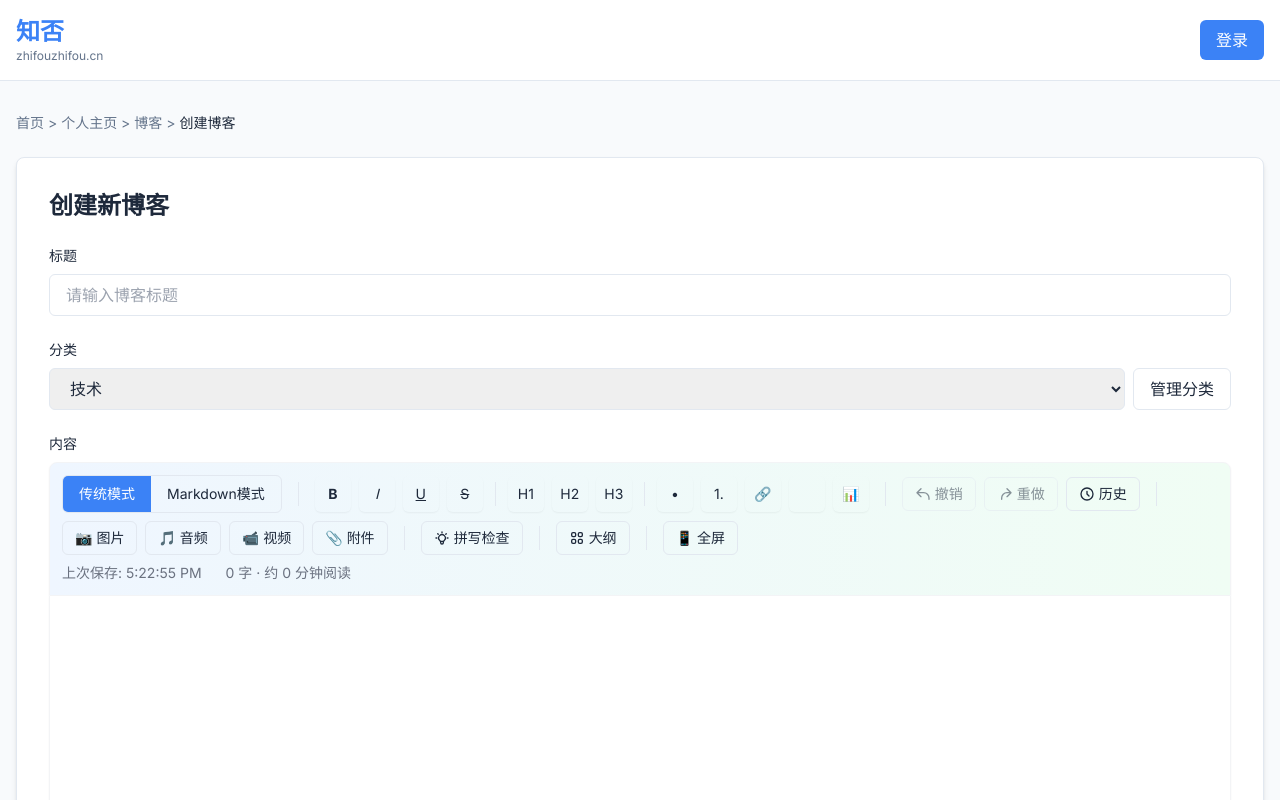
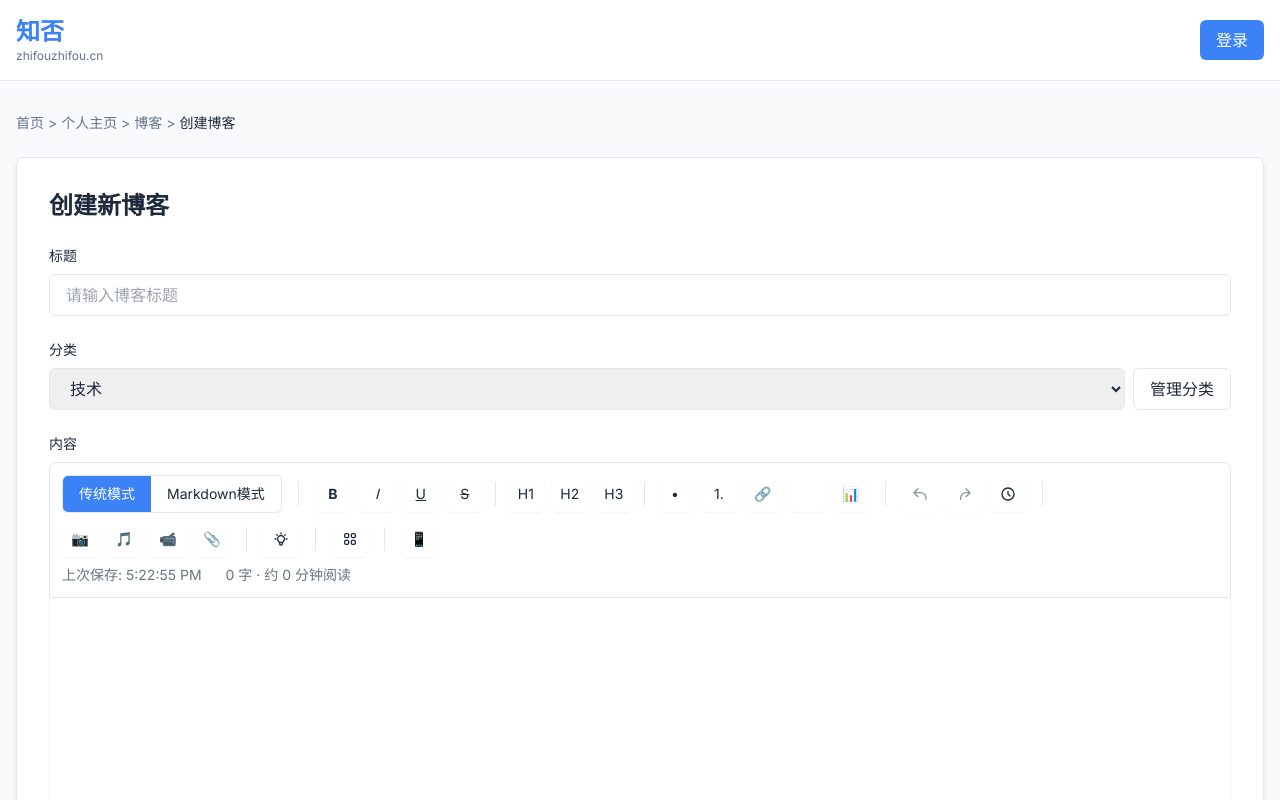
Before and after one commit to some-side-project/zhifou, a Next.js app: page /1/blogs/create in a window 1280 px wide. Shown: the top 800 px of the page. Built offline with nearby package versions, Linux system fonts and the light colour scheme.

Commit message:
修复RichTextEditor类型错误并优化样式

```diff
--- a/src/components/RichTextEditor.tsx
+++ b/src/components/RichTextEditor.tsx
@@ -1036,7 +1036,7 @@ export default function RichTextEditor({
       {!isFullscreen && (
         <>
           {/* 工具栏 */}
-          <div className="bg-gradient-to-r from-blue-50 to-green-50 border border-gray-100 rounded-t-lg p-3 flex flex-wrap items-center gap-2 shadow-sm">
+          <div className="bg-white border border-border rounded-t-lg p-3 flex flex-wrap items-center gap-2 shadow-sm">
             {/* 移动端菜单按钮 */}
             <div className="md:hidden">
               <button
@@ -1071,10 +1071,10 @@ export default function RichTextEditor({
             </div>
             {/* 工具栏选项 - 桌面端始终显示，移动端仅在菜单打开时显示 */}
             <div
-              className={`flex flex-wrap items-center gap-2 ${
-                mobileMenuOpen ? "block" : "hidden"
-              } md:flex`}
-            >
+                className={`flex flex-wrap items-center gap-2 p-2 bg-white rounded-lg shadow-sm ${
+                  mobileMenuOpen ? "block" : "hidden"
+                } md:flex md:bg-transparent md:shadow-none md:p-0`}
+              >
               {/* 模式切换 */}
               <div className="flex border border-border rounded-md overflow-hidden">
                 <button
@@ -1127,7 +1127,7 @@ export default function RichTextEditor({
                 <button
                   type="button"
                   onClick={() => handleFormat("bold")}
-                  className="flex items-center justify-center w-9 h-9 rounded-md text-sm hover:bg-white transition-colors shadow-sm"
+                  className="flex items-center justify-center w-9 h-9 rounded-md text-sm hover:bg-white transition-all duration-300 shadow-sm hover:shadow-md hover:-translate-y-0.5"
                   title="加粗"
                 >
                   <strong>B</strong>
@@ -1135,7 +1135,7 @@ export default function RichTextEditor({
                 <button
                   type="button"
                   onClick={() => handleFormat("italic")}
-                  className="flex items-center justify-center w-9 h-9 rounded-md text-sm hover:bg-white transition-colors shadow-sm"
+                  className="flex items-center justify-center w-9 h-9 rounded-md text-sm hover:bg-white transition-all duration-300 shadow-sm hover:shadow-md hover:-translate-y-0.5"
                   title="斜体"
                 >
                   <em>I</em>
@@ -1143,7 +1143,7 @@ export default function RichTextEditor({
                 <button
                   type="button"
                   onClick={() => handleFormat("underline")}
-                  className="flex items-center justify-center w-9 h-9 rounded-md text-sm hover:bg-white transition-colors shadow-sm"
+                  className="flex items-center justify-center w-9 h-9 rounded-md text-sm hover:bg-white transition-all duration-300 shadow-sm hover:shadow-md hover:-translate-y-0.5"
                   title="下划线"
                 >
                   <u>U</u>
@@ -1151,7 +1151,7 @@ export default function RichTextEditor({
                 <button
                   type="button"
                   onClick={() => handleFormat("strikethrough")}
-                  className="flex items-center justify-center w-9 h-9 rounded-md text-sm hover:bg-white transition-colors shadow-sm"
+                  className="flex items-center justify-center w-9 h-9 rounded-md text-sm hover:bg-white transition-all duration-300 shadow-sm hover:shadow-md hover:-translate-y-0.5"
                   title="删除线"
                 >
                   <span style={{ textDecoration: "line-through" }}>S</span>
@@ -1160,7 +1160,7 @@ export default function RichTextEditor({
                 <button
                   type="button"
                   onClick={() => handleFormat("h1")}
-                  className="flex items-center justify-center w-9 h-9 rounded-md text-sm hover:bg-white transition-colors shadow-sm"
+                  className="flex items-center justify-center w-9 h-9 rounded-md text-sm hover:bg-white transition-all duration-300 shadow-sm hover:shadow-md hover:-translate-y-0.5"
                   title="一级标题"
                 >
                   H1
@@ -1168,7 +1168,7 @@ export default function RichTextEditor({
                 <button
                   type="button"
                   onClick={() => handleFormat("h2")}
-                  className="flex items-center justify-center w-9 h-9 rounded-md text-sm hover:bg-white transition-colors shadow-sm"
+                  className="flex items-center justify-center w-9 h-9 rounded-md text-sm hover:bg-white transition-all duration-300 shadow-sm hover:shadow-md hover:-translate-y-0.5"
                   title="二级标题"
                 >
                   H2
@@ -1176,7 +1176,7 @@ export default function RichTextEditor({
                 <button
                   type="button"
                   onClick={() => handleFormat("h3")}
-                  className="flex items-center justify-center w-9 h-9 rounded-md text-sm hover:bg-white transition-colors shadow-sm"
+                  className="flex items-center justify-center w-9 h-9 rounded-md text-sm hover:bg-white transition-all duration-300 shadow-sm hover:shadow-md hover:-translate-y-0.5"
                   title="三级标题"
                 >
                   H3
@@ -1185,7 +1185,7 @@ export default function RichTextEditor({
                 <button
                   type="button"
                   onClick={() => handleFormat("ul")}
-                  className="flex items-center justify-center w-9 h-9 rounded-md text-sm hover:bg-white transition-colors shadow-sm"
+                  className="flex items-center justify-center w-9 h-9 rounded-md text-sm hover:bg-white transition-all duration-300 shadow-sm hover:shadow-md hover:-translate-y-0.5"
                   title="无序列表"
                 >
                   •
@@ -1193,7 +1193,7 @@ export default function RichTextEditor({
                 <button
                   type="button"
                   onClick={() => handleFormat("ol")}
-                  className="flex items-center justify-center w-9 h-9 rounded-md text-sm hover:bg-white transition-colors shadow-sm"
+                  className="flex items-center justify-center w-9 h-9 rounded-md text-sm hover:bg-white transition-all duration-300 shadow-sm hover:shadow-md hover:-translate-y-0.5"
                   title="有序列表"
                 >
                   1.
@@ -1201,7 +1201,7 @@ export default function RichTextEditor({
                 <button
                   type="button"
                   onClick={() => handleFormat("link")}
-                  className="flex items-center justify-center w-9 h-9 rounded-md text-sm hover:bg-white transition-colors shadow-sm"
+                  className="flex items-center justify-center w-9 h-9 rounded-md text-sm hover:bg-white transition-all duration-300 shadow-sm hover:shadow-md hover:-translate-y-0.5"
                   title="插入链接"
                 >
                   🔗
@@ -1209,7 +1209,7 @@ export default function RichTextEditor({
                 <button
                   type="button"
                   onClick={() => handleFormat("code")}
-                  className="flex items-center justify-center w-9 h-9 rounded-md text-sm hover:bg-white transition-colors shadow-sm"
+                  className="flex items-center justify-center w-9 h-9 rounded-md text-sm hover:bg-white transition-all duration-300 shadow-sm hover:shadow-md hover:-translate-y-0.5"
                   title="代码块"
                 >
                   {}
@@ -1217,7 +1217,7 @@ export default function RichTextEditor({
                 <button
                   type="button"
                   onClick={() => handleFormat("table")}
-                  className="flex items-center justify-center w-9 h-9 rounded-md text-sm hover:bg-white transition-colors shadow-sm"
+                  className="flex items-center justify-center w-9 h-9 rounded-md text-sm hover:bg-white transition-all duration-300 shadow-sm hover:shadow-md hover:-translate-y-0.5"
                   title="插入表格"
                 >
                   📊
@@ -1233,7 +1233,7 @@ export default function RichTextEditor({
                   type="button"
                   onClick={undo}
                   disabled={historyIndex <= 0}
-                  className="flex items-center gap-1 px-3 py-1.5 border border-border rounded-md text-sm hover:bg-muted transition-colors disabled:opacity-50 disabled:cursor-not-allowed"
+                  className="flex items-center justify-center w-9 h-9 rounded-md text-sm hover:bg-white transition-all duration-300 disabled:opacity-50 disabled:cursor-not-allowed shadow-sm hover:shadow-md hover:-translate-y-0.5"
                   title="撤销"
                 >
                   <svg
@@ -1249,13 +1249,12 @@ export default function RichTextEditor({
                       d="M3 10h10a8 8 0 018 8v2M3 10l6 6m-6-6l6-6"
                     />
                   </svg>
-                  撤销
                 </button>
                 <button
                   type="button"
                   onClick={redo}
                   disabled={historyIndex >= history.length - 1}
-                  className="flex items-center gap-1 px-3 py-1.5 border border-border rounded-md text-sm hover:bg-muted transition-colors disabled:opacity-50 disabled:cursor-not-allowed"
+                  className="flex items-center justify-center w-9 h-9 rounded-md text-sm hover:bg-white transition-all duration-300 disabled:opacity-50 disabled:cursor-not-allowed shadow-sm hover:shadow-md hover:-translate-y-0.5"
                   title="重做"
                 >
                   <svg
@@ -1271,12 +1270,11 @@ export default function RichTextEditor({
                       d="M21 10h-6a8 8 0 00-8 8v2M21 10l-6-6m6 6l-6 6"
                     />
                   </svg>
-                  重做
                 </button>
                 <button
                   type="button"
                   onClick={() => setShowHistory(!showHistory)}
-                  className="flex items-center gap-1 px-3 py-1.5 border border-border rounded-md text-sm hover:bg-muted transition-colors"
+                  className="flex items-center justify-center w-9 h-9 rounded-md text-sm hover:bg-white transition-all duration-300 shadow-sm hover:shadow-md hover:-translate-y-0.5"
                   title="版本历史"
                 >
                   <svg
@@ -1292,7 +1290,6 @@ export default function RichTextEditor({
                       d="M12 8v4l3 3m6-3a9 9 0 11-18 0 9 9 0 0118 0z"
                     />
                   </svg>
-                  历史
                 </button>
               </div>
 
@@ -1301,8 +1298,8 @@ export default function RichTextEditor({
 
               {/* 媒体上传 */}
               <div className="flex items-center gap-2">
-                <label className="flex items-center gap-1 px-3 py-1.5 border border-border rounded-md text-sm cursor-pointer hover:bg-muted transition-colors">
-                  📷 图片
+                <label className="flex items-center justify-center w-9 h-9 rounded-md text-sm cursor-pointer hover:bg-white transition-all duration-300 shadow-sm hover:shadow-md hover:-translate-y-0.5">
+                  📷
                   <input
                     type="file"
                     accept="image/*"
@@ -1311,8 +1308,8 @@ export default function RichTextEditor({
                     disabled={uploading}
                   />
                 </label>
-                <label className="flex items-center gap-1 px-3 py-1.5 border border-border rounded-md text-sm cursor-pointer hover:bg-muted transition-colors">
-                  🎵 音频
+                <label className="flex items-center justify-center w-9 h-9 rounded-md text-sm cursor-pointer hover:bg-white transition-all duration-300 shadow-sm hover:shadow-md hover:-translate-y-0.5">
+                  🎵
                   <input
                     type="file"
                     accept="audio/*"
@@ -1321,8 +1318,8 @@ export default function RichTextEditor({
                     disabled={uploading}
                   />
                 </label>
-                <label className="flex items-center gap-1 px-3 py-1.5 border border-border rounded-md text-sm cursor-pointer hover:bg-muted transition-colors">
-                  📹 视频
+                <label className="flex items-center justify-center w-9 h-9 rounded-md text-sm cursor-pointer hover:bg-white transition-all duration-300 shadow-sm hover:shadow-md hover:-translate-y-0.5">
+                  📹
                   <input
                     type="file"
                     accept="video/*"
@@ -1331,8 +1328,8 @@ export default function RichTextEditor({
                     disabled={uploading}
                   />
                 </label>
-                <label className="flex items-center gap-1 px-3 py-1.5 border border-border rounded-md text-sm cursor-pointer hover:bg-muted transition-colors">
-                  📎 附件
+                <label className="flex items-center justify-center w-9 h-9 rounded-md text-sm cursor-pointer hover:bg-white transition-all duration-300 shadow-sm hover:shadow-md hover:-translate-y-0.5">
+                  📎
                   <input
                     type="file"
                     className="hidden"
@@ -1349,10 +1346,10 @@ export default function RichTextEditor({
               <button
                 type="button"
                 onClick={() => setSpellCheckEnabled(!spellCheckEnabled)}
-                className={`flex items-center gap-1 px-3 py-1.5 border border-border rounded-md text-sm transition-colors ${
+                className={`flex items-center justify-center w-9 h-9 rounded-md text-sm transition-all duration-300 shadow-sm hover:shadow-md hover:-translate-y-0.5 ${
                   spellCheckEnabled
                     ? "bg-primary text-white"
-                    : "text-foreground hover:bg-muted"
+                    : "text-foreground hover:bg-white"
                 }`}
                 title="拼写检查"
               >
@@ -1369,7 +1366,6 @@ export default function RichTextEditor({
                     d="M9.663 17h4.673M12 3v1m6.364 1.636l-.707.707M21 12h-1M4 12H3m3.343-5.657l-.707-.707m2.828 9.9a5 5 0 117.072 0l-.548.547A3.374 3.374 0 0014 18.469V19a2 2 0 11-4 0v-.531c0-.895-.356-1.754-.988-2.386l-.548-.547z"
                   />
                 </svg>
-                拼写检查
               </button>
 
               {/* 分隔线 */}
@@ -1379,10 +1375,10 @@ export default function RichTextEditor({
               <button
                 type="button"
                 onClick={() => setShowOutline(!showOutline)}
-                className={`flex items-center gap-1 px-3 py-1.5 border border-border rounded-md text-sm transition-colors ${
+                className={`flex items-center justify-center w-9 h-9 rounded-md text-sm transition-all duration-300 shadow-sm hover:shadow-md hover:-translate-y-0.5 ${
                   showOutline
                     ? "bg-primary text-white"
-                    : "text-foreground hover:bg-muted"
+                    : "text-foreground hover:bg-white"
                 }`}
                 title="内容大纲"
               >
@@ -1399,7 +1395,6 @@ export default function RichTextEditor({
                     d="M4 6a2 2 0 012-2h2a2 2 0 012 2v2a2 2 0 01-2 2H6a2 2 0 01-2-2V6zM14 6a2 2 0 012-2h2a2 2 0 012 2v2a2 2 0 01-2 2h-2a2 2 0 01-2-2V6zM4 16a2 2 0 012-2h2a2 2 0 012 2v2a2 2 0 01-2 2H6a2 2 0 01-2-2v-2zM14 16a2 2 0 012-2h2a2 2 0 012 2v2a2 2 0 01-2 2h-2a2 2 0 01-2-2v-2z"
                   />
                 </svg>
-                大纲
               </button>
 
               {/* 分隔线 */}
@@ -1409,10 +1404,10 @@ export default function RichTextEditor({
               <button
                 type="button"
                 onClick={toggleFullscreen}
-                className="flex items-center gap-1 px-3 py-1.5 border border-border rounded-md text-sm hover:bg-muted transition-colors"
+                className="flex items-center justify-center w-9 h-9 rounded-md text-sm hover:bg-white transition-all duration-300 shadow-sm hover:shadow-md hover:-translate-y-0.5"
                 title={isFullscreen ? "退出全屏" : "全屏"}
               >
-                📱 全屏
+                📱
               </button>
 
             </div>
@@ -1463,10 +1458,10 @@ export default function RichTextEditor({
           </div>
 
           {/* 编辑区域 */}
-          <div className="border-x border-b border-gray-100 rounded-b-lg min-h-[300px] md:min-h-[500px] flex bg-white shadow-sm">
+          <div className="border-x border-b border-gray-100 rounded-b-lg min-h-[300px] sm:min-h-[400px] md:min-h-[500px] flex bg-white shadow-sm">
             {/* 大纲侧边栏 */}
             {showOutline && (
-              <div className="w-64 border-r border-gray-100 bg-gray-50 p-4 overflow-auto">
+              <div className="w-48 sm:w-56 md:w-64 border-r border-gray-100 bg-gray-50 p-4 overflow-auto">
                 <h3 className="text-sm font-semibold mb-3 text-gray-700">内容大纲</h3>
                 {outlineItems.length > 0 ? (
                   <ul className="space-y-1">
@@ -1484,7 +1479,7 @@ export default function RichTextEditor({
                               if (headings[index]) {
                                 headings[index].scrollIntoView({ behavior: 'smooth' });
                                 // 聚焦到标题
-                                headings[index].focus();
+                                (headings[index] as HTMLElement).focus();
                               }
                             }
                           }}
@@ -1514,12 +1509,13 @@ export default function RichTextEditor({
                     onClick={(e) => {
                       const target = e.target as HTMLElement;
                       if (target.tagName === "IMG") {
-                        setSelectedImage(target as HTMLImageElement);
-                        setImageAlt(target.alt || "");
-                        setImageWidth(target.style.width || "100%");
+                        const imgTarget = target as HTMLImageElement;
+                        setSelectedImage(imgTarget);
+                        setImageAlt(imgTarget.alt || "");
+                        setImageWidth(imgTarget.style.width || "100%");
                         // 检测当前对齐方式
-                        const marginLeft = target.style.marginLeft;
-                        const marginRight = target.style.marginRight;
+                        const marginLeft = imgTarget.style.marginLeft;
+                        const marginRight = imgTarget.style.marginRight;
                         if (marginLeft === "0" && marginRight === "auto") {
                           setImageAlignment("left");
                         } else if (
@@ -1586,6 +1582,9 @@ export default function RichTextEditor({
                             lineHeight: "1.8",
                             color: "#333333",
                             fontFamily: "-apple-system, BlinkMacSystemFont, 'Segoe UI', Roboto, 'Helvetica Neue', Arial, sans-serif",
+                            backgroundColor: "#f9fafb",
+                            padding: "1rem",
+                            borderRadius: "8px",
                           }}
                         />
                       </div>
@@ -1724,12 +1723,13 @@ export default function RichTextEditor({
                   onClick={(e) => {
                     const target = e.target as HTMLElement;
                     if (target.tagName === "IMG") {
-                      setSelectedImage(target as HTMLImageElement);
-                      setImageAlt(target.alt || "");
-                      setImageWidth(target.style.width || "100%");
+                      const imgTarget = target as HTMLImageElement;
+                      setSelectedImage(imgTarget);
+                      setImageAlt(imgTarget.alt || "");
+                      setImageWidth(imgTarget.style.width || "100%");
                       // 检测当前对齐方式
-                      const marginLeft = target.style.marginLeft;
-                      const marginRight = target.style.marginRight;
+                      const marginLeft = imgTarget.style.marginLeft;
+                      const marginRight = imgTarget.style.marginRight;
                       if (marginLeft === "0" && marginRight === "auto") {
                         setImageAlignment("left");
                       } else if (
@@ -1784,6 +1784,9 @@ export default function RichTextEditor({
                         lineHeight: "1.8",
                         color: "#333333",
                         fontFamily: "-apple-system, BlinkMacSystemFont, 'Segoe UI', Roboto, 'Helvetica Neue', Arial, sans-serif",
+                        backgroundColor: "#f9fafb",
+                        padding: "1.5rem",
+                        borderRadius: "8px",
                       }}
                     />
                   </div>
```
